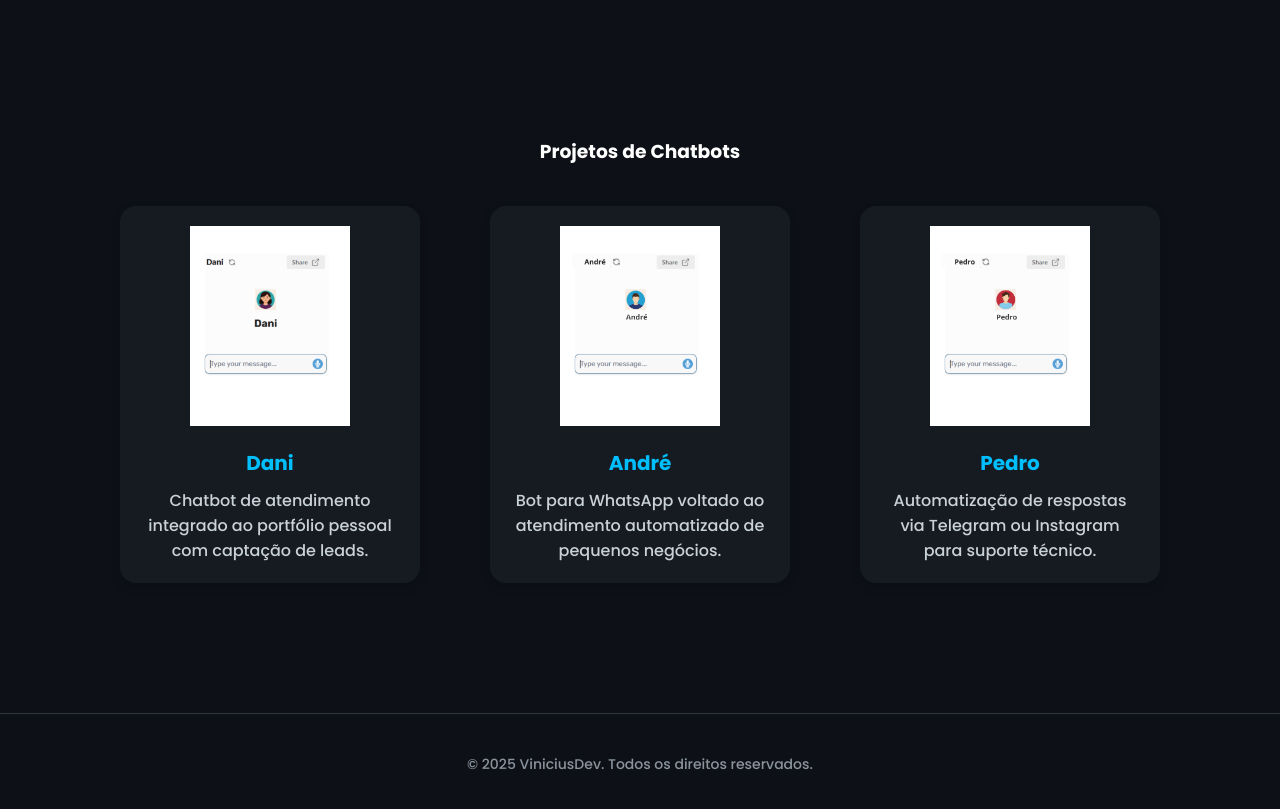
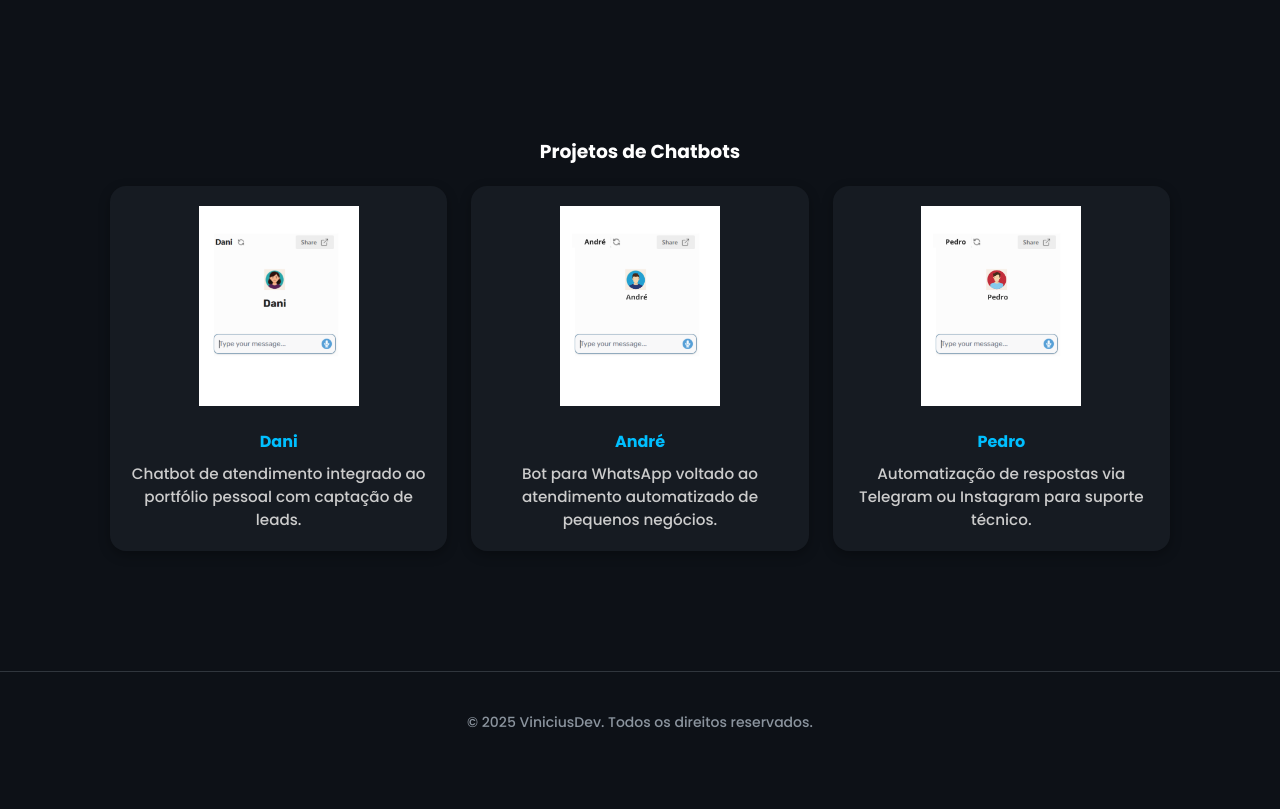
Before and after one commit to viniciusalcoliveira/SITEportfolio, a website: page chatbots.html in a window 1280 px wide. Shown: the part 83-892 px from the top of the page. After the commit the page ends 856 px from the top, so only its background shows below. Drawn offline with Linux system fonts and the light colour scheme.

Commit message:
Update style.css

```diff
--- a/style.css
+++ b/style.css
@@ -475,43 +475,3 @@
   width: 60px; /* Define a largura das imagens para 20px */
   height: auto; /* Mantém a proporção das imagens */
 }
-/* Estilos para os cards na horizontal */
-.cards-chatbots {
-  display: flex;
-  justify-content: space-between; /* Distribui os cards igualmente */
-  gap: 20px; /* Espaçamento entre os cards */
-  flex-wrap: wrap; /* Permite que os cards se movam para a próxima linha em telas menores */
-  margin-top: 30px;
-  padding: 10px;
-}
-
-.card-chatbot {
-  background-color: #161b22;
-  padding: 20px;
-  border-radius: 16px;
-  text-align: center;
-  width: 300px; /* Define a largura dos cards */
-  transition: transform 0.3s ease;
-  box-shadow: 0 4px 10px rgba(0, 0, 0, 0.2); /* Adiciona sombra para os cards */
-}
-
-.card-chatbot img {
-  width: 100%;
-  border-radius: 10px;
-  margin-bottom: 15px;
-}
-
-.card-chatbot h4 {
-  font-size: 20px;
-  margin-bottom: 10px;
-  color: #00bfff;
-}
-
-.card-chatbot p {
-  font-size: 16px;
-  color: #c9d1d9;
-}
-
-.card-chatbot:hover {
-  transform: translateY(-5px); /* Efeito hover */
-}
```
